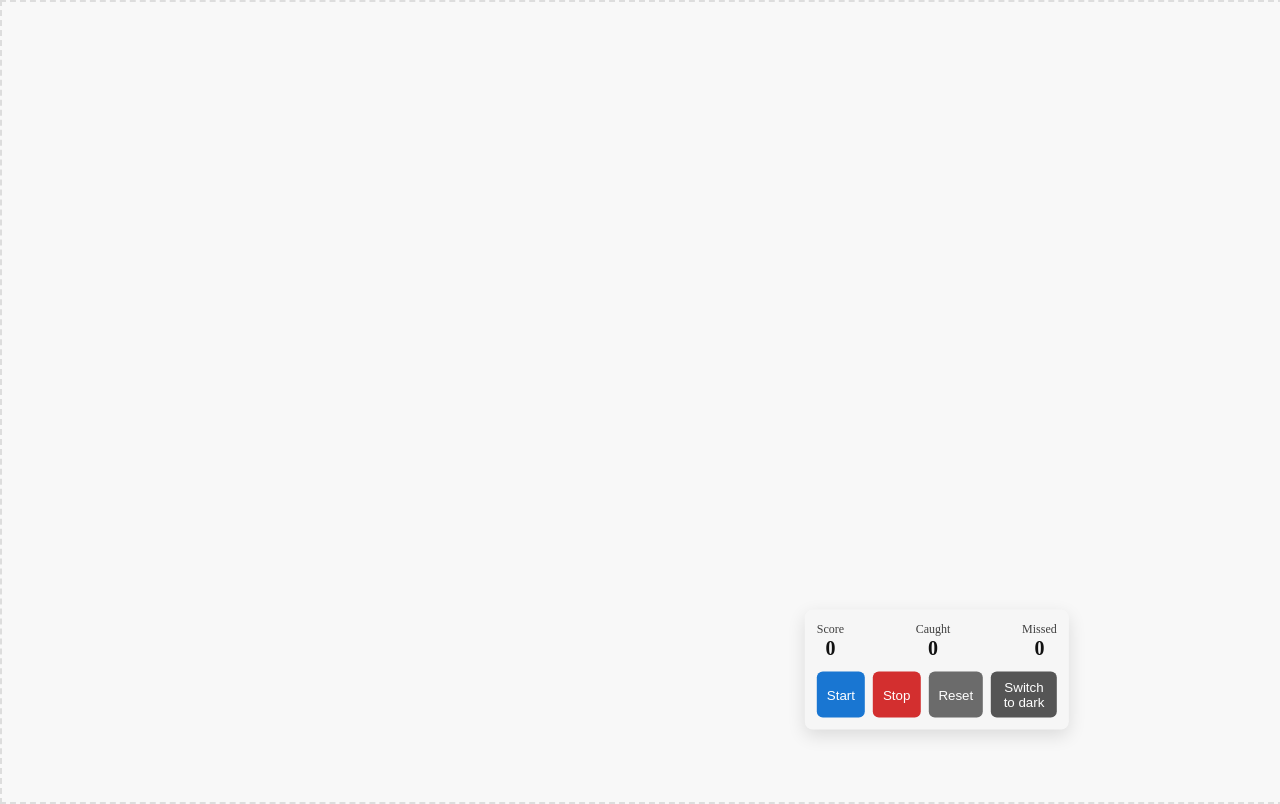
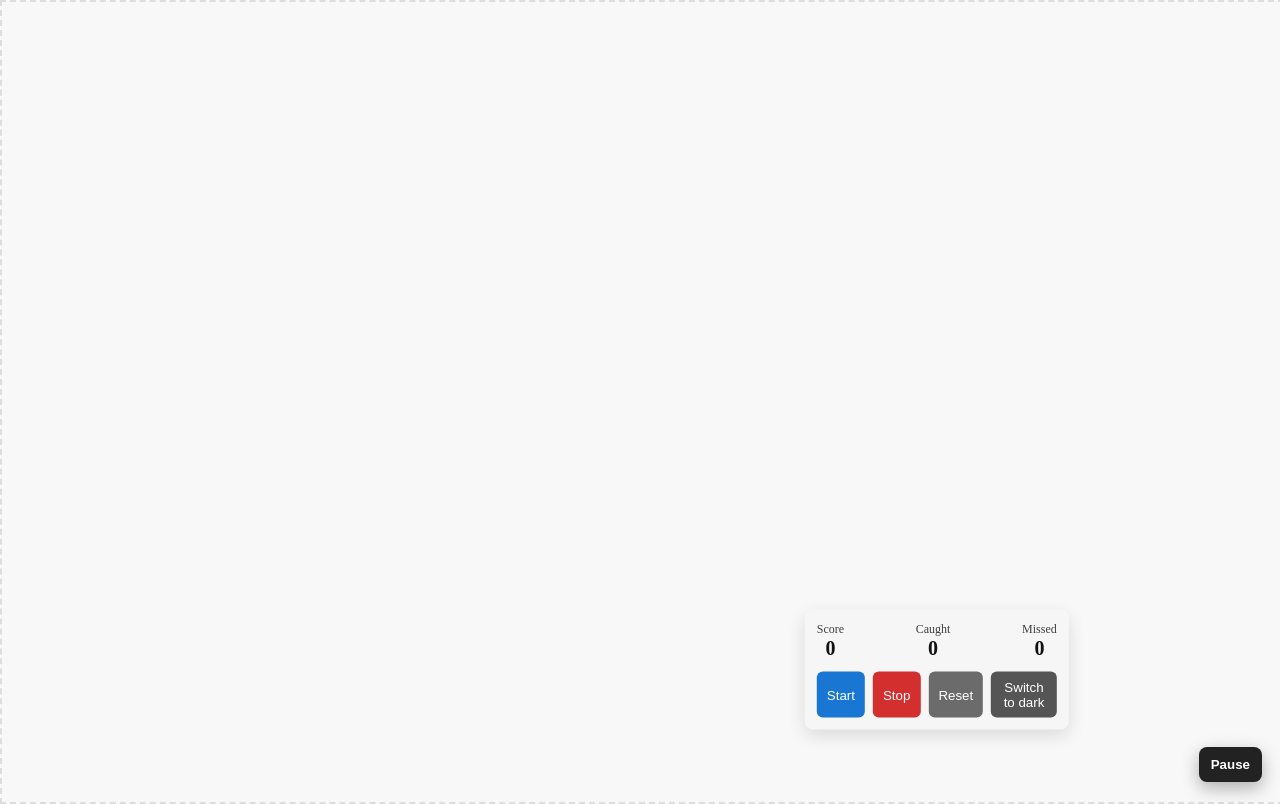
Before and after one commit to esassoc/esa-dev-community-nov-25, an Angular app: page / in a window 1280 px wide. Built offline with nearby package versions, Linux system fonts and the light colour scheme.

Commit message:
added pause button

```diff
--- a/src/app/game/game-scoreboard/game-scoreboard.html
+++ b/src/app/game/game-scoreboard/game-scoreboard.html
@@ -41,3 +41,14 @@
     </button>
   </div>
 </div>
+
+<!-- External pause/resume control (fixed) -->
+<button
+  class="pause-toggle"
+  type="button"
+  (click)="togglePause()"
+  [attr.aria-pressed]="paused()"
+  [attr.aria-label]="paused() ? 'Resume scoreboard movement' : 'Pause scoreboard movement'"
+>
+  <span class="pause-label">{{ paused() ? 'Resume' : 'Pause' }}</span>
+</button>
--- a/src/app/game/game-scoreboard/game-scoreboard.scss
+++ b/src/app/game/game-scoreboard/game-scoreboard.scss
@@ -107,3 +107,27 @@
     }
   }
 }
+
+/* External pause/resume fixed button */
+.pause-toggle {
+  position: fixed;
+  right: 18px;
+  bottom: 18px;
+  z-index: 9999;
+  padding: 10px 12px;
+  border-radius: 8px;
+  background: #222;
+  color: #fff;
+  border: none;
+  cursor: pointer;
+  box-shadow: 0 6px 18px rgba(0, 0, 0, 0.3);
+
+  .pause-label {
+    font-weight: 600;
+  }
+
+  &:focus-visible {
+    outline: 3px solid #ffbf47;
+    outline-offset: 3px;
+  }
+}
--- a/src/app/game/game-scoreboard/game-scoreboard.ts
+++ b/src/app/game/game-scoreboard/game-scoreboard.ts
@@ -33,6 +33,7 @@ export class GameScoreboard {
   private velocity = { x: 160, y: 120 }; // pixels per second
   private rafId = 0;
   private lastTs = 0;
+  paused = signal(false);
 
   @ViewChild('board', { read: ElementRef }) boardRef!: ElementRef<HTMLElement>;
 
@@ -47,6 +48,12 @@ export class GameScoreboard {
   }
 
   private frame = (ts: number) => {
+    if (this.paused()) {
+      this.lastTs = ts;
+      this.rafId = requestAnimationFrame(this.frame);
+      return;
+    }
+
     const dt = Math.min(0.05, (ts - this.lastTs) / 1000); // clamp dt
     this.lastTs = ts;
 
@@ -84,6 +91,10 @@ export class GameScoreboard {
     this.rafId = requestAnimationFrame(this.frame);
   };
 
+  togglePause() {
+    this.paused.update((p) => !p);
+  }
+
   start() {
     this.gameService.startGame();
   }
```
